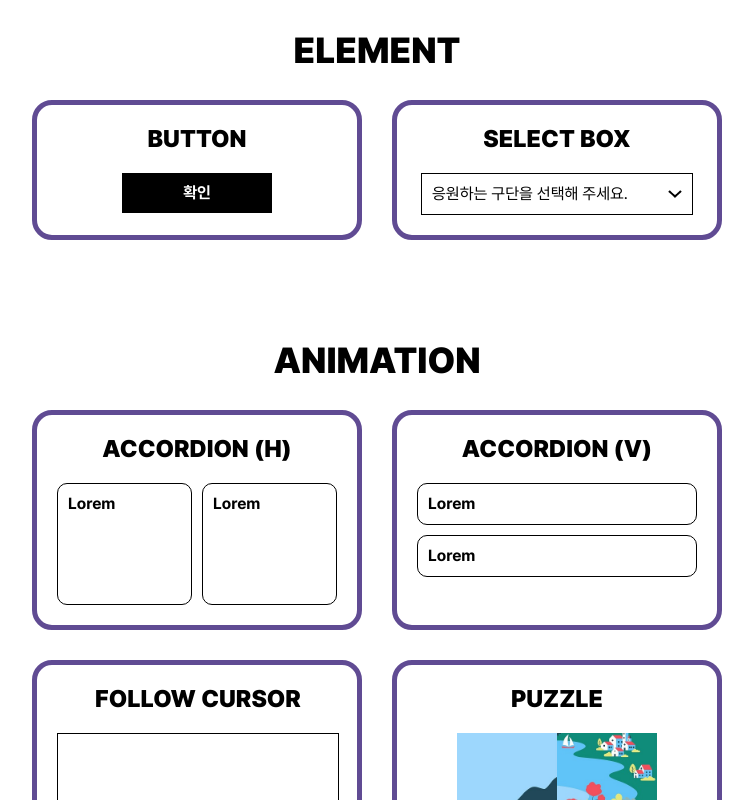
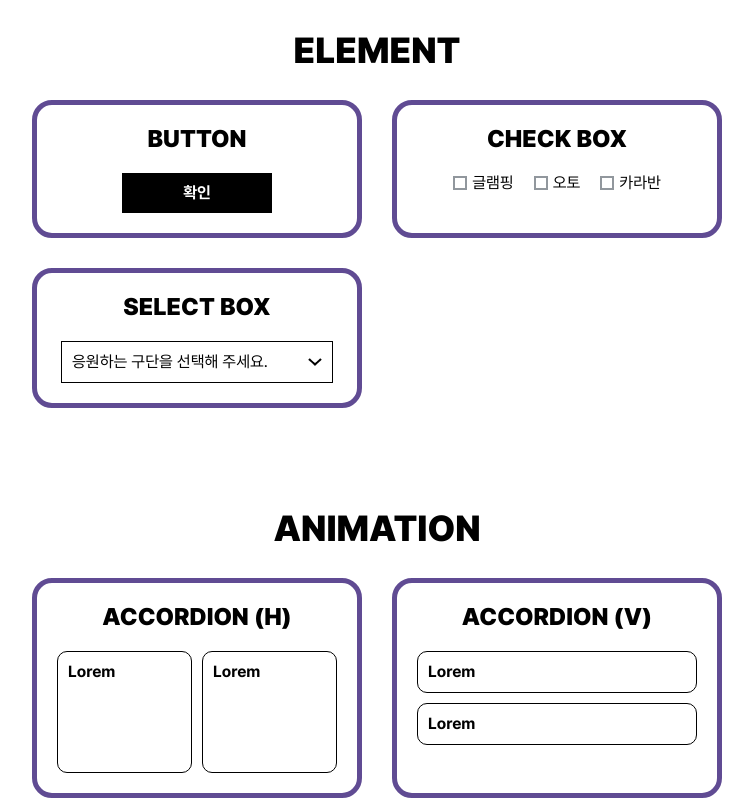
Before and after one commit to ParkGana/component-react-vite, a Next.js app: page / in a window 1280 px wide. Shown: the top 800 px of the page, without its empty margins (263-1016 px from the left). Built offline with nearby package versions, Linux system fonts and the light colour scheme.

Commit message:
CHECK BOX 구현

```diff
--- /dev/null
+++ b/src/component/check-box/check-box.hook.ts
@@ -0,0 +1,20 @@
+export function useCheckBox(checked: string[], checkCallback: (value: string[]) => void) {
+    /* CHECK BOX 선택 이벤트 */
+    const onCheckOption = (value: string) => {
+        let arr = checked
+
+        if (arr.includes(value)) {
+            arr = arr.filter((item) => item !== value)
+        } else {
+            arr.push(value)
+        }
+
+        checkCallback(arr)
+    }
+
+    return {
+        events: {
+            onCheckOption
+        }
+    }
+}
--- /dev/null
+++ b/src/component/check-box/check-box.style.ts
@@ -0,0 +1,56 @@
+import styled from 'styled-components'
+
+export namespace CheckBoxStyle {
+    export const Container = styled.div`
+        display: grid;
+        grid-template-columns: repeat(3, fit-content(200px));
+        gap: 20px;
+    `
+
+    export const SafetyContainer = styled.div`
+        display: grid;
+        align-items: center;
+        grid-template-columns: repeat(2, auto);
+    `
+
+    export const Input = styled.input`
+        ${({ theme }) => `
+            display: none;
+
+            & + label {
+                width: 10px;
+                height: 10px;
+                position: relative;
+                display: inline-block;
+                border: 2px solid ${theme.color.gray};
+            }
+
+            &:checked + label::after {
+                content: '✔';
+                width: 10px;
+                height: 10px;
+                position: absolute;
+                top: 0;
+                left: 0;
+                background-color: ${theme.color.gray};
+                font-size: 8px;
+                font-weight: 900;
+                line-height: 10px;
+                color: ${theme.color.white};
+                text-align: center;
+            }
+        `}
+    `
+    export const Box = styled.label`
+        cursor: pointer;
+    `
+
+    export const Text = styled.label`
+        ${({ theme }) => `
+            ${theme.font.body1};
+            color: ${theme.color.black};
+            padding-left: 5px;
+            cursor: pointer;
+        `}
+    `
+}
--- /dev/null
+++ b/src/component/check-box/check-box.view.tsx
@@ -0,0 +1,33 @@
+import React from 'react'
+import { useCheckBox } from './check-box.hook'
+import { CheckBoxStyle } from './check-box.style'
+
+export function CheckBox({
+    checked,
+    options,
+    checkCallback
+}: {
+    checked: string[]
+    options: Array<string[]>
+    checkCallback: (value: string[]) => void
+}) {
+    const { events } = useCheckBox(checked, checkCallback)
+
+    return (
+        <CheckBoxStyle.Container>
+            {options.map((option, index) => (
+                <CheckBoxStyle.SafetyContainer key={index}>
+                    <CheckBoxStyle.Input
+                        type="checkbox"
+                        id={option[0]}
+                        name="checkbox"
+                        value={option[1]}
+                        onClick={() => events.onCheckOption(option[1])}
+                    />
+                    <CheckBoxStyle.Box htmlFor={option[0]}></CheckBoxStyle.Box>
+                    <CheckBoxStyle.Text htmlFor={option[0]}>{option[1]}</CheckBoxStyle.Text>
+                </CheckBoxStyle.SafetyContainer>
+            ))}
+        </CheckBoxStyle.Container>
+    )
+}
--- a/src/section/element/element.hook.ts
+++ b/src/section/element/element.hook.ts
@@ -4,6 +4,15 @@ export function useElement() {
     /* BUTTON 클릭 이벤트 */
     const onClickButton = () => {
         window.alert('버튼이 클릭되었습니다.')
+    }
+
+    /****************************************************************************************************/
+
+    const [checked, setChecked] = useState<string[]>([])
+
+    /* CHECK BOX 선택 이벤트 */
+    const onCheckOption = (value: string[]) => {
+        setChecked(value)
     }
 
     /****************************************************************************************************/
@@ -17,10 +26,12 @@ export function useElement() {
 
     return {
         state: {
+            checked,
             selected
         },
         event: {
             onClickButton,
+            onCheckOption,
             onSelectOption
         }
     }
--- a/src/section/element/element.view.tsx
+++ b/src/section/element/element.view.tsx
@@ -3,6 +3,7 @@ import { useElement } from './element.hook'
 import { Button } from '@/src/component/button/button.view'
 import { Item } from '@/src/component/common/item/item.view'
 import { SelectBox } from '@/src/component/select-box/select-box.view'
+import { CheckBox } from '@/src/component/check-box/check-box.view'
 
 export function ElementSection() {
     const { state, event } = useElement()
@@ -11,6 +12,18 @@ export function ElementSection() {
         <Category title={'ELEMENT'}>
             <Item title={'BUTTON'}>
                 <Button clickCallback={event.onClickButton} />
+            </Item>
+
+            <Item title={'CHECK BOX'}>
+                <CheckBox
+                    checked={state.checked}
+                    options={[
+                        ['check-1', '글램핑'],
+                        ['check-2', '오토'],
+                        ['check-3', '카라반']
+                    ]}
+                    checkCallback={event.onCheckOption}
+                />
             </Item>
 
             <Item title={'SELECT BOX'}>
```
